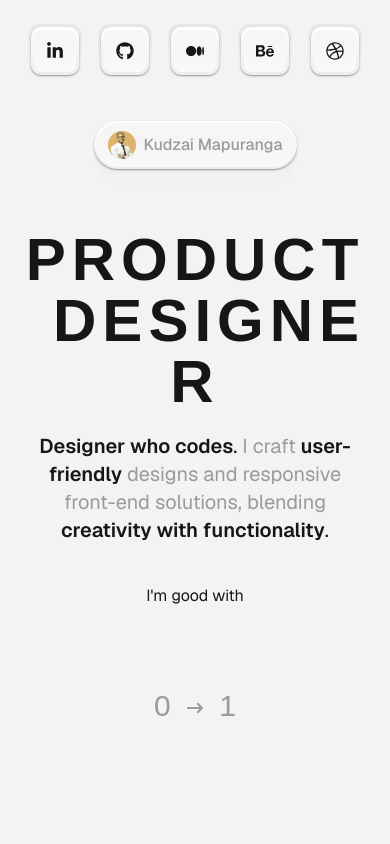
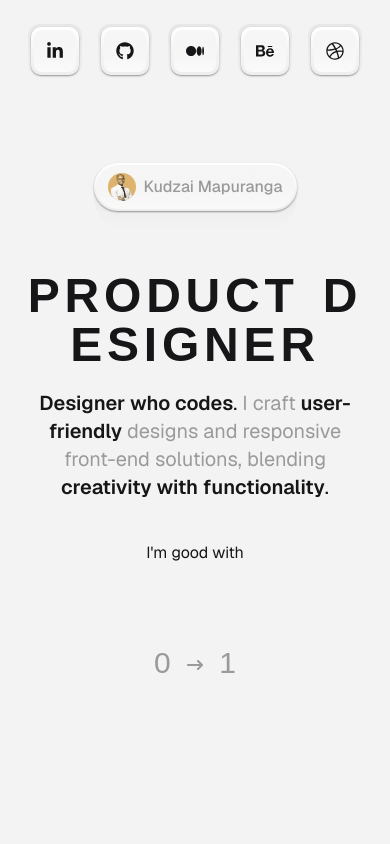
Before and after one commit to Kudzai21/old-portfolio, a React (Vite) app: page / in a window 390 px wide. Shown: the top 844 px of the page. Built offline with nearby package versions, Linux system fonts and the light colour scheme; a web font is replaced by a local one.

Commit message:
text edit

```diff
--- a/src/components/Home/Hero.jsx
+++ b/src/components/Home/Hero.jsx
@@ -84,7 +84,7 @@ const Hero = () => {
                             variants={childVariants}
                             className="text-xl md:text-2xl lg:text-3xl mx-5"
                         >
-                            <h1 className="font-semibold text-6xl lg:text-[12rem] tracking-widest pb-5">
+                            <h1 className="font-semibold text-5xl lg:text-[12rem] tracking-widest pb-5">
                                 {["PRODUCT", "DESIGNER"].map((word, wordIndex) => (
                                     <React.Fragment key={wordIndex}>
                                     {word.split("").map((char, index) => (
```
